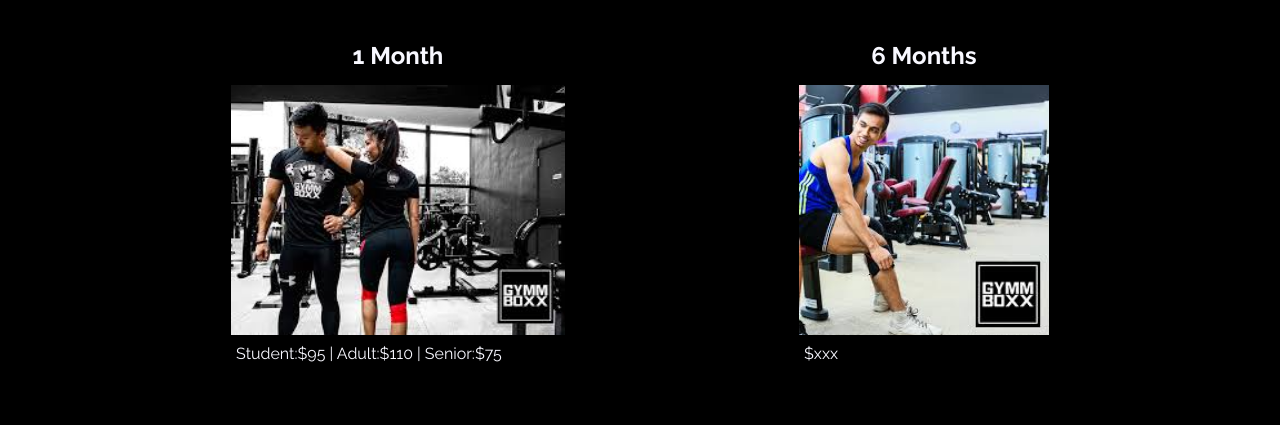
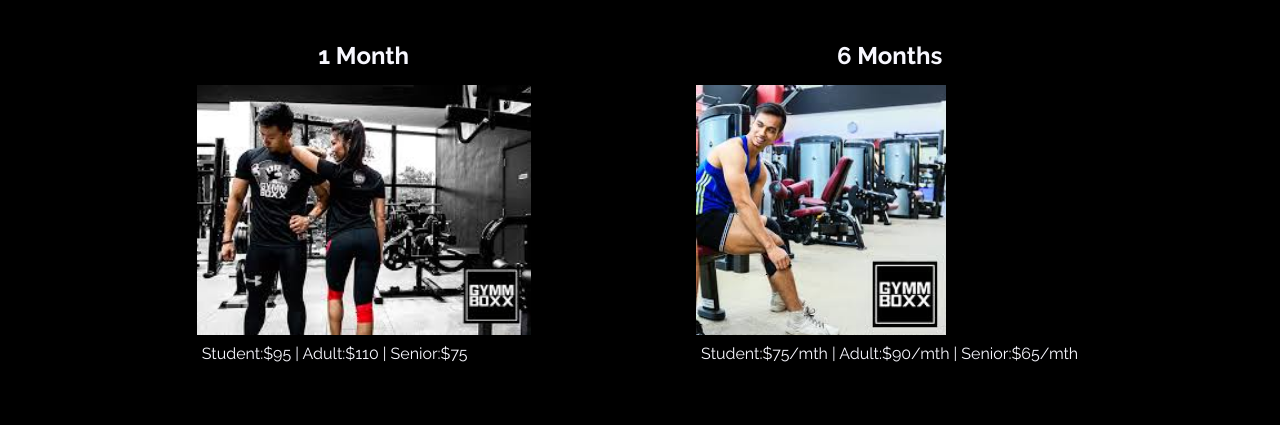
Before and after one commit to jeromengishere/gymmboxxbishan.github.io, a plain HTML site: page rates.html in a window 1280 px wide. Shown: the part 304-729 px from the top of the page. Drawn offline with Linux system fonts and the light colour scheme; files whose address does not match are found by name.

Commit message:
Update rates.html

```diff
--- a/rates.html
+++ b/rates.html
@@ -29,7 +29,7 @@
                     <span class="shop-item-title">6 Months</span>
                     <img class="shop-item-image" src="Images/plan3.jpeg">
                     <div class="shop-item-details">
-                        <span class="shop-item-price">$xxx</span>
+                        <span class="shop-item-price">Student:$75/mth | Adult:$90/mth | Senior:$65/mth</span>
                     </div>
                 </div>
                 <div class="shop-item">
```
